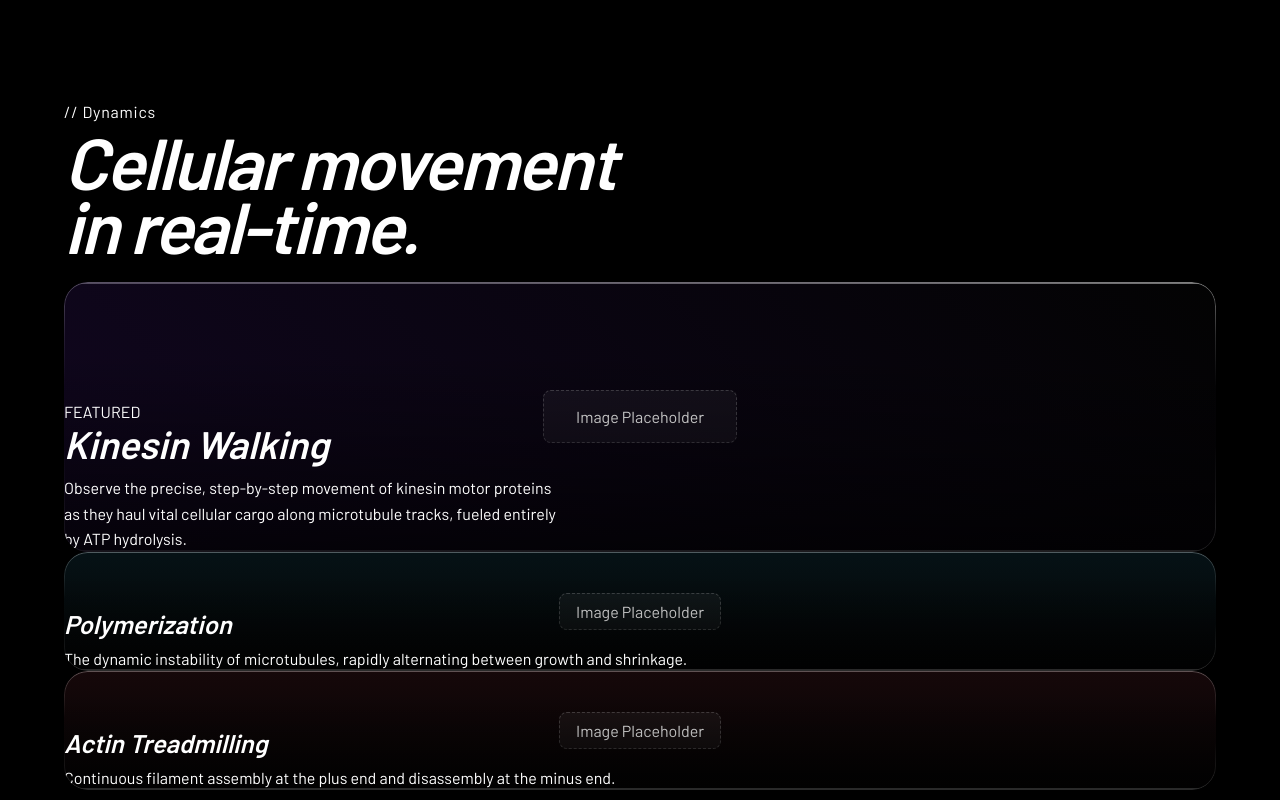
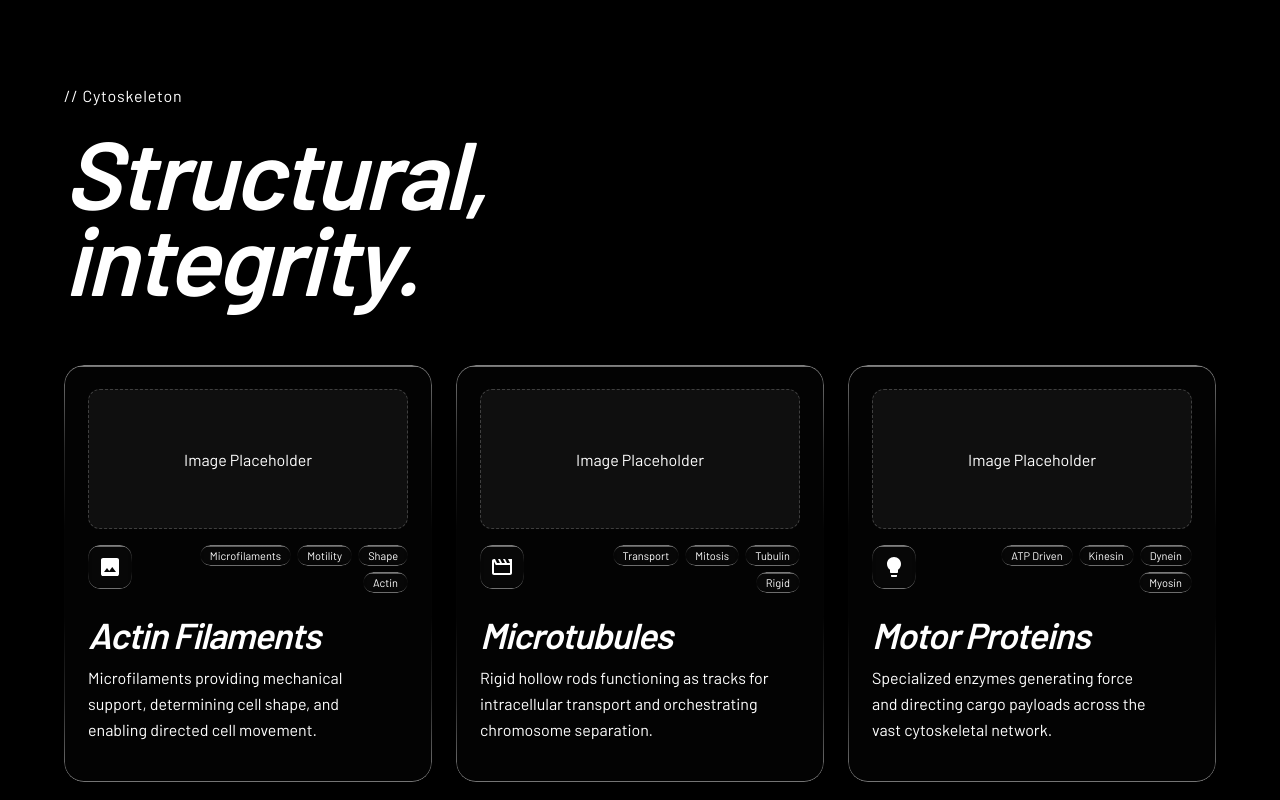
Before and after one commit to plum45/ruji, a React (Vite) app: page / in a window 1280 px wide. Shown: the part 1580-2380 px from the top of the page. Built offline with nearby package versions, Linux system fonts and the light colour scheme.

Commit message:
Rewrite DynamicsSection to match CapabilitiesSection layout - Cytoskeleton topic

```diff
--- a/src/components/DynamicsSection.tsx
+++ b/src/components/DynamicsSection.tsx
@@ -1,4 +1,26 @@
 import { motion } from 'framer-motion';
+import FadingVideo from './FadingVideo';
+
+const CARDS = [
+  {
+    tags: ['Microfilaments', 'Motility', 'Shape', 'Actin'],
+    iconPath: 'M5 21q-.825 0-1.412-.587T3 19V5q0-.825.588-1.412T5 3h14q.825 0 1.413.588T21 5v14q0 .825-.587 1.413T19 21H5Zm1-4h12l-3.75-5-3 4L9 13l-3 4Z',
+    title: 'Actin Filaments',
+    body: 'Microfilaments providing mechanical support, determining cell shape, and enabling directed cell movement.',
+  },
+  {
+    tags: ['Transport', 'Mitosis', 'Tubulin', 'Rigid'],
+    iconPath: 'M4 6.47 5.76 10H20v8H4V6.47M22 4h-4l2 4h-3l-2-4h-2l2 4h-3l-2-4H8l2 4H7L5 4H4c-1.1 0-1.99.89-1.99 2L2 18c0 1.1.9 2 2 2h16c1.1 0 2-.9 2-2V4Z',
+    title: 'Microtubules',
+    body: 'Rigid hollow rods functioning as tracks for intracellular transport and orchestrating chromosome separation.',
+  },
+  {
+    tags: ['ATP Driven', 'Kinesin', 'Dynein', 'Myosin'],
+    iconPath: 'M9 21c0 .55.45 1 1 1h4c.55 0 1-.45 1-1v-1H9v1Zm3-19C8.14 2 5 5.14 5 9c0 2.38 1.19 4.47 3 5.74V17c0 .55.45 1 1 1h6c.55 0 1-.45 1-1v-2.26c1.81-1.27 3-3.36 3-5.74 0-3.86-3.14-7-7-7Z',
+    title: 'Motor Proteins',
+    body: 'Specialized enzymes generating force and directing cargo payloads across the vast cytoskeletal network.',
+  },
+];
 
 const FADE_UP = (delay: number) => ({
   initial: { filter: 'blur(8px)', opacity: 0, y: 30 },
@@ -11,109 +33,143 @@ export default function DynamicsSection() {
   return (
     <section
       id="articles"
-      className="snap-start snap-always"
       style={{
         position: 'relative',
         height: '100svh',
         background: '#000',
-        paddingTop: 'clamp(4rem, 8vh, 6rem)',
-        paddingBottom: '2rem',
-        paddingLeft: 'clamp(1.5rem, 5vw, 5rem)',
-        paddingRight: 'clamp(1.5rem, 5vw, 5rem)',
         overflow: 'hidden',
         display: 'flex',
         flexDirection: 'column',
       }}
     >
-      <div style={{ flex: 1, display: 'flex', flexDirection: 'column' }}>
-        <motion.div {...FADE_UP(0)} style={{ marginBottom: 'clamp(1rem, 3vh, 3rem)' }}>
-          <p className="font-body text-white/80 text-sm" style={{ marginBottom: '0.5rem', letterSpacing: '0.05em' }}>
-            // Dynamics
+      {/* Background video — full bleed */}
+      <FadingVideo
+        src="https://d8j0ntlcm91z4.cloudfront.net/user_38xzZboKViGWJOttwIXH07lWA1P/hf_20260418_094631_d30ab262-45ee-4b7d-99f3-5d5848c8ef13.mp4"
+        style={{ position: 'absolute', inset: 0, width: '100%', height: '100%', objectFit: 'cover', zIndex: 0 }}
+      />
+
+      {/* Dark overlay */}
+      <div style={{ position: 'absolute', inset: 0, background: 'rgba(0,0,0,0.55)', zIndex: 1 }} />
+
+      {/* Content */}
+      <div
+        style={{
+          position: 'relative',
+          zIndex: 10,
+          display: 'flex',
+          flexDirection: 'column',
+          flex: 1,
+          padding: 'clamp(3rem, 6vh, 6rem) clamp(1.5rem, 5vw, 5rem) 2.5rem',
+        }}
+      >
+        {/* Header */}
+        <motion.div {...FADE_UP(0)} style={{ marginBottom: 'auto' }}>
+          <p
+            className="font-body text-white/80 text-sm"
+            style={{ marginBottom: '1.5rem', letterSpacing: '0.05em' }}
+          >
+            // Cytoskeleton
           </p>
           <h2
             className="font-heading text-white"
             style={{
               fontStyle: 'italic',
-              fontSize: 'clamp(2.5rem, 6vw, 4.5rem)',
+              fontSize: 'clamp(3rem, 9vw, 6rem)',
               lineHeight: 0.9,
               letterSpacing: '-0.03em',
               margin: 0,
             }}
           >
-            Cellular movement<br />in real-time.
+            Structural,<br />integrity.
           </h2>
         </motion.div>
 
-        <div className="grid grid-cols-1 md:grid-cols-3 gap-4 md:gap-6 flex-1 min-h-0">
-          {/* Large featured item */}
-          <motion.div
-            {...FADE_UP(0.1)}
-            className="liquid-glass md:col-span-2 flex flex-col justify-end p-6 md:p-8"
-            style={{ borderRadius: '1.5rem', position: 'relative', overflow: 'hidden' }}
-          >
-            {/* Subtle gradient background for visual interest + Image Placeholder */}
-            <div style={{ position: 'absolute', inset: 0, background: 'linear-gradient(45deg, rgba(30,10,60,0.5), transparent)', zIndex: 0 }} />
-            <div style={{ position: 'absolute', inset: 0, display: 'flex', alignItems: 'center', justifyContent: 'center', zIndex: 1 }}>
-              <div style={{ border: '1px dashed rgba(255,255,255,0.2)', padding: '1rem 2rem', borderRadius: '0.5rem', background: 'rgba(255,255,255,0.05)' }}>
-                <span className="font-body text-white/30 text-sm">Image Placeholder</span>
+        {/* Cards grid */}
+        <div
+          style={{
+            display: 'grid',
+            gridTemplateColumns: 'repeat(auto-fit, minmax(260px, 1fr))',
+            gap: '1.5rem',
+            marginTop: '4rem',
+          }}
+        >
+          {CARDS.map((card, i) => (
+            <motion.div
+              key={card.title}
+              {...FADE_UP(0.15 + i * 0.1)}
+              className="liquid-glass"
+              style={{
+                borderRadius: '1.25rem',
+                padding: '1.5rem',
+                flex: 1,
+                display: 'flex',
+                flexDirection: 'column',
+                position: 'relative',
+                overflow: 'hidden',
+              }}
+            >
+              {/* Image Placeholder */}
+              <div
+                style={{
+                  height: '140px',
+                  background: 'rgba(255,255,255,0.05)',
+                  borderRadius: '0.75rem',
+                  marginBottom: '1rem',
+                  display: 'flex',
+                  alignItems: 'center',
+                  justifyContent: 'center',
+                  border: '1px dashed rgba(255,255,255,0.2)',
+                }}
+              >
+                <span className="font-body text-white/30 text-xs">Image Placeholder</span>
               </div>
-            </div>
 
-            <div style={{ position: 'relative', zIndex: 10, marginTop: 'auto', background: 'linear-gradient(transparent, rgba(0,0,0,0.8))', margin: '-1.5rem', padding: '3rem 1.5rem 1.5rem' }}>
-              <span className="font-body text-xs text-white/70 mb-2 block tracking-wider uppercase">Featured</span>
-              <h3 className="font-heading text-white" style={{ fontStyle: 'italic', fontSize: 'clamp(1.5rem, 3vw, 2.5rem)', margin: 0, marginBottom: '0.5rem' }}>
-                Kinesin Walking
-              </h3>
-              <p className="font-body text-white/80 text-sm md:text-base" style={{ maxWidth: '55ch', lineHeight: 1.6, margin: 0 }}>
-                Observe the precise, step-by-step movement of kinesin motor proteins as they haul vital cellular cargo along microtubule tracks, fueled entirely by ATP hydrolysis.
-              </p>
-            </div>
-          </motion.div>
+              {/* Top row: icon + tags */}
+              <div style={{ display: 'flex', alignItems: 'flex-start', justifyContent: 'space-between', gap: 16 }}>
+                {/* Icon box */}
+                <div
+                  className="liquid-glass"
+                  style={{ width: 44, height: 44, borderRadius: '0.75rem', display: 'flex', alignItems: 'center', justifyContent: 'center', flexShrink: 0 }}
+                >
+                  <svg width="24" height="24" viewBox="0 0 24 24" fill="white">
+                    <path d={card.iconPath} />
+                  </svg>
+                </div>
 
-          {/* Vertical Stack for smaller items */}
-          <div className="flex flex-col gap-4 md:gap-6 md:col-span-1 min-h-0">
-            <motion.div
-              {...FADE_UP(0.2)}
-              className="liquid-glass flex-1 flex flex-col justify-end p-6"
-              style={{ borderRadius: '1.5rem', position: 'relative', overflow: 'hidden' }}
-            >
-              <div style={{ position: 'absolute', inset: 0, background: 'linear-gradient(180deg, rgba(10,40,50,0.4), transparent)', zIndex: 0 }} />
-              <div style={{ position: 'absolute', inset: 0, display: 'flex', alignItems: 'center', justifyContent: 'center', zIndex: 1 }}>
-                <div style={{ border: '1px dashed rgba(255,255,255,0.2)', padding: '0.5rem 1rem', borderRadius: '0.5rem', background: 'rgba(255,255,255,0.05)' }}>
-                  <span className="font-body text-white/30 text-xs">Image Placeholder</span>
+                {/* Tags */}
+                <div style={{ display: 'flex', flexWrap: 'wrap', justifyContent: 'flex-end', gap: 6, maxWidth: '70%' }}>
+                  {card.tags.map((tag) => (
+                    <span
+                      key={tag}
+                      className="liquid-glass font-body text-white/90"
+                      style={{ borderRadius: 9999, padding: '4px 10px', fontSize: 11, whiteSpace: 'nowrap' }}
+                    >
+                      {tag}
+                    </span>
+                  ))}
                 </div>
               </div>
-              <div style={{ position: 'relative', zIndex: 10, marginTop: 'auto', background: 'linear-gradient(transparent, rgba(0,0,0,0.8))', margin: '-1.5rem', padding: '2rem 1.5rem 1.5rem' }}>
-                <h3 className="font-heading text-white" style={{ fontStyle: 'italic', fontSize: 'clamp(1.25rem, 2vw, 1.75rem)', margin: 0, marginBottom: '0.5rem' }}>
-                  Polymerization
+
+              {/* Spacer */}
+              <div style={{ flex: 1 }} />
+
+              {/* Bottom: title + body */}
+              <div style={{ marginTop: '1.5rem' }}>
+                <h3
+                  className="font-heading text-white"
+                  style={{ fontStyle: 'italic', fontSize: 'clamp(1.75rem, 3vw, 2.25rem)', letterSpacing: '-0.03em', lineHeight: 1, margin: 0 }}
+                >
+                  {card.title}
                 </h3>
-                <p className="font-body text-white/80 text-xs md:text-sm" style={{ lineHeight: 1.5, margin: 0 }}>
-                  The dynamic instability of microtubules, rapidly alternating between growth and shrinkage.
+                <p
+                  className="font-body font-light text-white/90 text-sm"
+                  style={{ marginTop: '0.75rem', lineHeight: 1.6, maxWidth: '32ch' }}
+                >
+                  {card.body}
                 </p>
               </div>
             </motion.div>
-
-            <motion.div
-              {...FADE_UP(0.3)}
-              className="liquid-glass flex-1 flex flex-col justify-end p-6"
-              style={{ borderRadius: '1.5rem', position: 'relative', overflow: 'hidden' }}
-            >
-              <div style={{ position: 'absolute', inset: 0, background: 'linear-gradient(180deg, rgba(50,15,20,0.4), transparent)', zIndex: 0 }} />
-              <div style={{ position: 'absolute', inset: 0, display: 'flex', alignItems: 'center', justifyContent: 'center', zIndex: 1 }}>
-                <div style={{ border: '1px dashed rgba(255,255,255,0.2)', padding: '0.5rem 1rem', borderRadius: '0.5rem', background: 'rgba(255,255,255,0.05)' }}>
-                  <span className="font-body text-white/30 text-xs">Image Placeholder</span>
-                </div>
-              </div>
-              <div style={{ position: 'relative', zIndex: 10, marginTop: 'auto', background: 'linear-gradient(transparent, rgba(0,0,0,0.8))', margin: '-1.5rem', padding: '2rem 1.5rem 1.5rem' }}>
-                <h3 className="font-heading text-white" style={{ fontStyle: 'italic', fontSize: 'clamp(1.25rem, 2vw, 1.75rem)', margin: 0, marginBottom: '0.5rem' }}>
-                  Actin Treadmilling
-                </h3>
-                <p className="font-body text-white/80 text-xs md:text-sm" style={{ lineHeight: 1.5, margin: 0 }}>
-                  Continuous filament assembly at the plus end and disassembly at the minus end.
-                </p>
-              </div>
-            </motion.div>
-          </div>
+          ))}
         </div>
       </div>
     </section>
```
